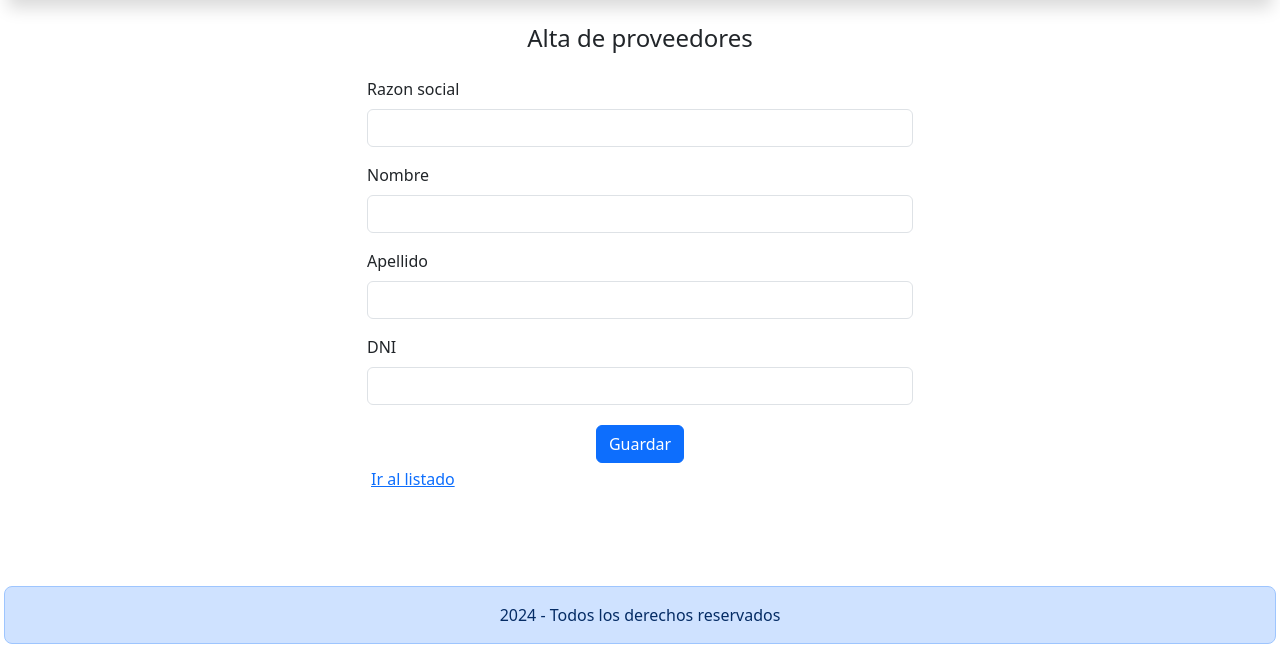
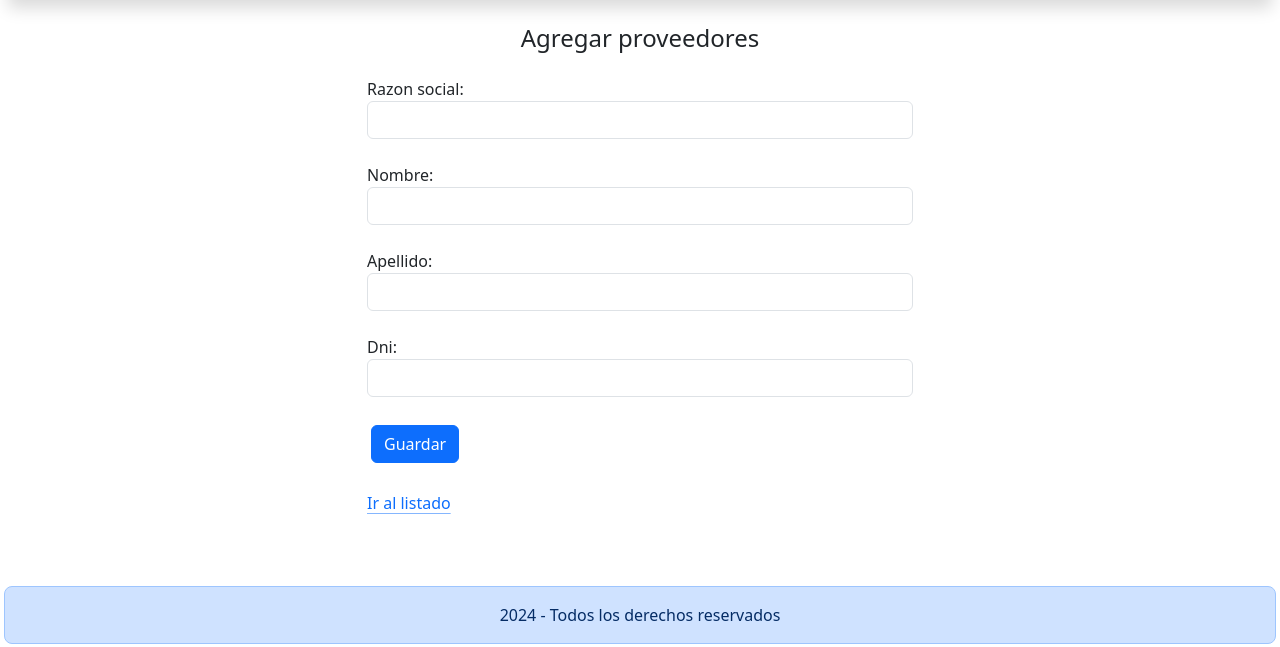
Before and after one commit to RominaPrestupa/Alkemy_ProyectoFinal, a Django app: page /compra/alta-proveedor/ in a window 1280 px wide. Shown: the part 156-803 px from the top of the page. Run offline with Django 5.2, Linux system fonts and the light colour scheme; a user stored in the database is signed in.

Commit message:
modif template form proveedores

```diff
--- a/compra/templates/compra/form-proveedores.html
+++ b/compra/templates/compra/form-proveedores.html
@@ -1,45 +1,28 @@
 {% extends 'base/index.html' %}
 
-{% block titulo %}
+{% block contenido %}
 <div class="container">
-    <div class="row justify-content-center">
-        <div class="col-md-8">
-            <h4 class="text-center m-4">Alta de proveedores</h4>
+    <h4 class="text-center m-4">Agregar proveedores</h4>
+    <div class="row d-flex justify-content-center">
+        <div class="col-12 col-lg-6">
+            <form method ="POST">
+                {% csrf_token %}
+                {% for field in proveedor_form %}
+                    <div class ="campo">
+                        {{ field.errors }}
+                        {{ field.label_tag }} {{ field }}
+                    </br>
+                {% endfor %}
+                <button type="submit" class="btn btn-primary m-1">Guardar</button>
+            </form>
+            <br><br>
+            <a class="icon-link" href="{% url 'listado-proveedores' %}">
+                Ir al listado
+                <svg class="bi" aria-hidden="true">
+                    <use xlink:href="#arrow-right"></use>
+                </svg>
+            </a>
         </div>
     </div>
 </div>
 {% endblock %}
-
-{% block contenido %}
-<div class="container">
-    <div class="row d-flex justify-content-center">
-        <div class="col-12 col-lg-6">
-            <form action='' method='POST'>
-                {% csrf_token %}
-
-                <div class="mb-3">
-                    <label for="exampleInputEmail1" class="form-label">Razon social</label>
-                    <input type="text" class="form-control" id="Razon Social" name='Razon Social'>
-                </div>
-                <div class="mb-3">
-                    <label for="exampleInputPassword1" class="form-label">Nombre</label>
-                    <input type="text" class="form-control" id="Nombre" name='Nombre'>
-                </div>
-                <div class="mb-3">
-                    <label for="exampleInputPassword1" class="form-label">Apellido</label>
-                    <input type="text" class="form-control" id="Apellido" name='Apellido'>
-                </div>
-                <div class="mb-3">
-                    <label for="exampleInputPassword1" class="form-label">DNI</label>
-                    <input type="number" class="form-control" id="DNI" name='DNI'>
-                </div>
-                <div class="d-flex justify-content-center align-items-center">
-                    <button type="submit" class="btn btn-primary m-1">Guardar</button>
-                </div>
-
-            </form>
-            <a class = "m-1" href="{% url 'listado-proveedores' %}">Ir al listado</a>
-        </div>
-    </div>
-</div>
-{% endblock %}
```
